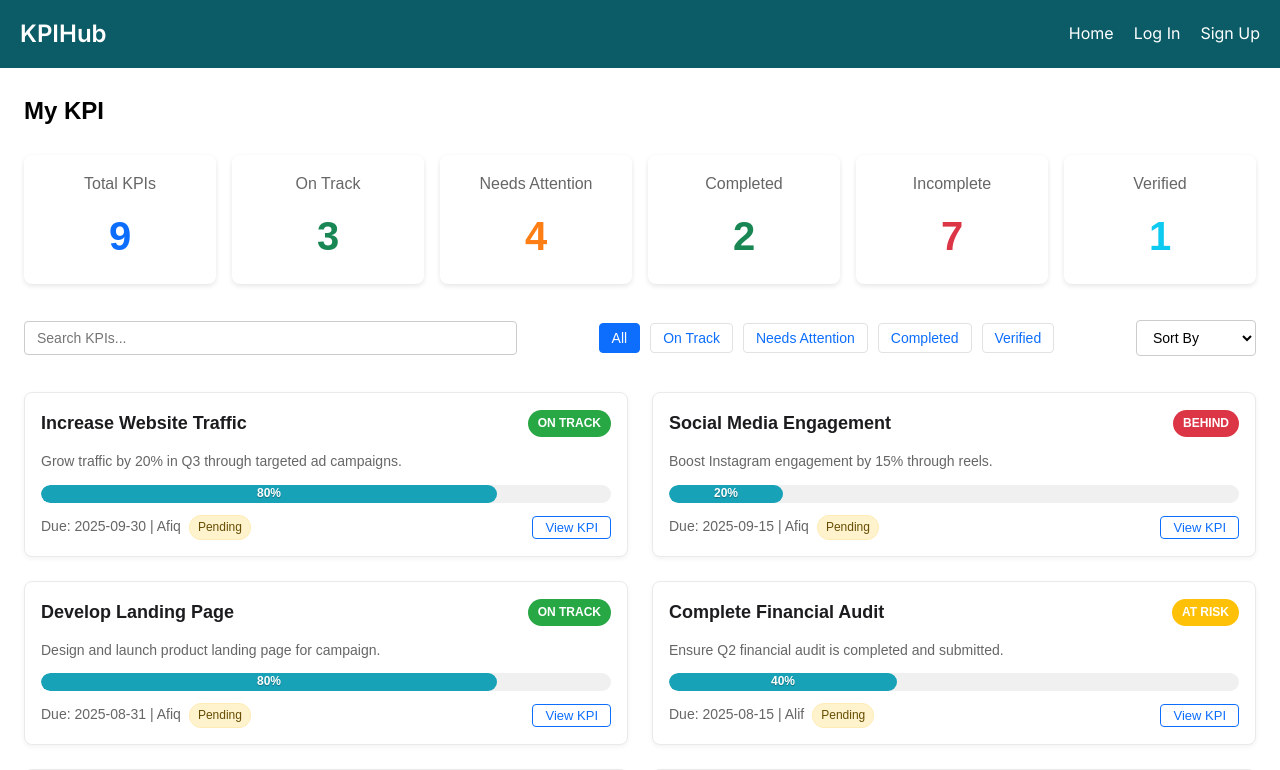
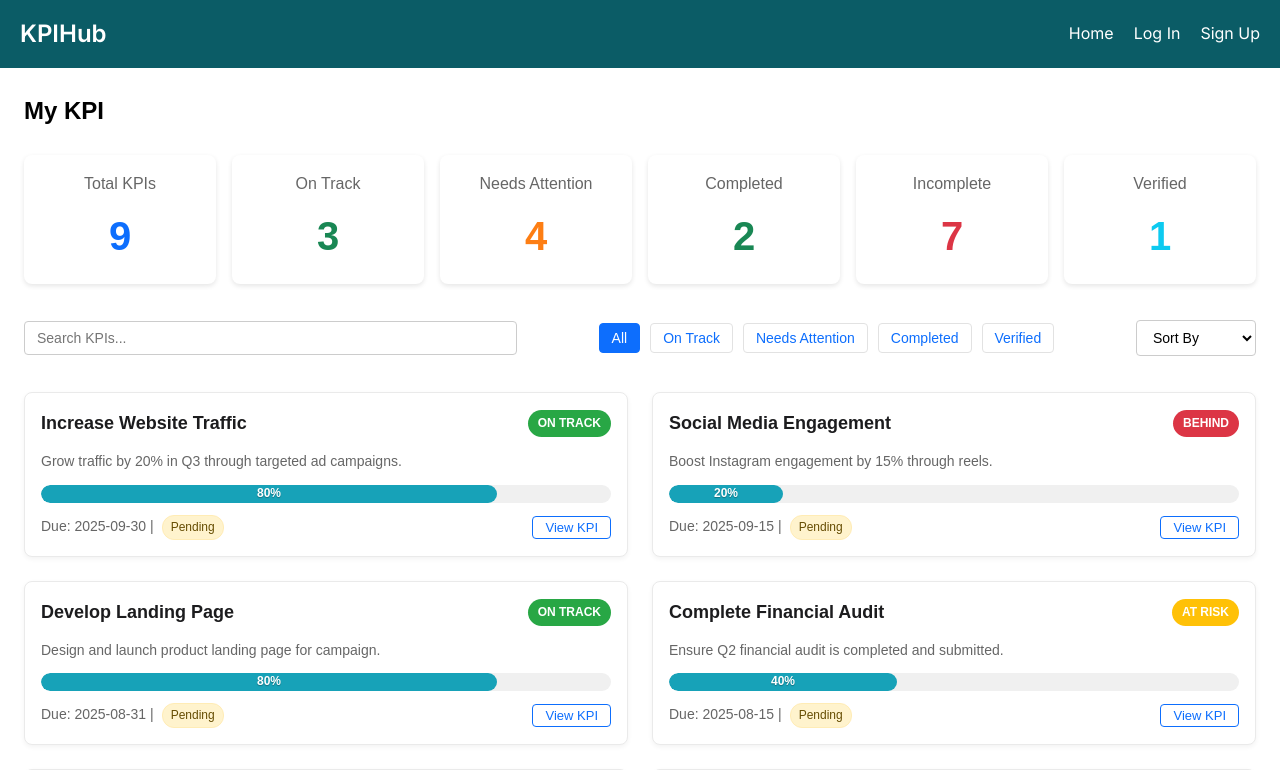
Before and after one commit to miraizz/wp_kpiApp, a React (Create React App) app: page /staff in a window 1280 px wide. Shown: the top 770 px of the page. Built offline with nearby package versions, Linux system fonts and the light colour scheme; what chartjs-plugin-datalabels would draw is missing.

Commit message:
Update Staff.js

```diff
--- a/src/pages/Staff.js
+++ b/src/pages/Staff.js
@@ -312,7 +312,7 @@ function Staff() {
 
               <div className="kpi-footer">
                 <div className="kpi-meta">
-                  Due: {kpi.dueDate} | {kpi.assignedTo ? kpi.assignedTo.name : 'N/A'}
+                  Due: {kpi.dueDate} |
                   {kpi.verifyStatus && (
                     <span className={`verification-badge ${kpi.verifyStatus.toLowerCase()}`}>
                       {kpi.verifyStatus}
```
